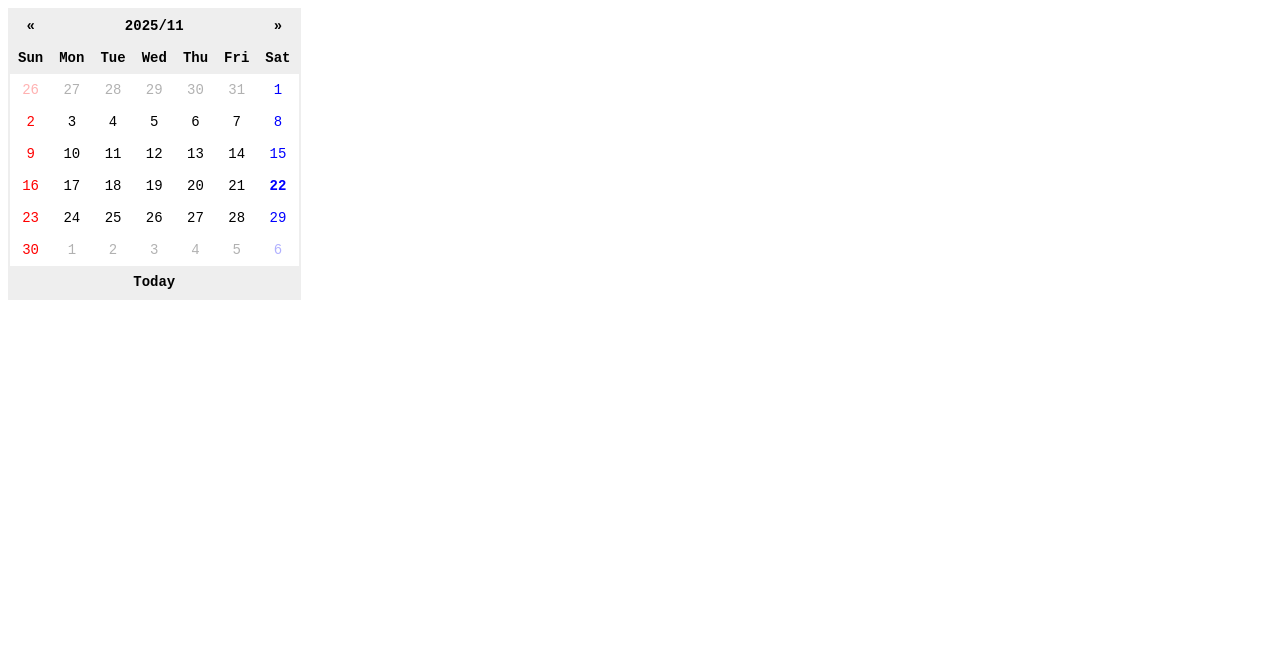
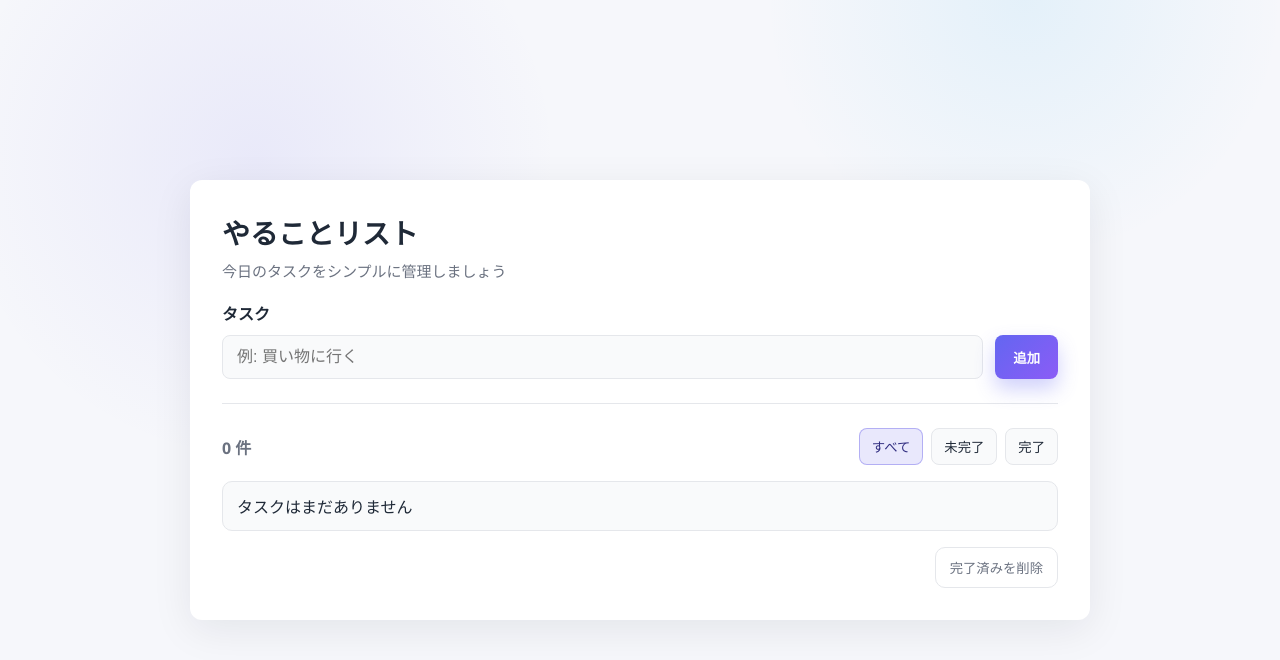
Before and after one commit to aujourdui/calendar, a plain HTML site: page index.html in a window 1280 px wide. Drawn offline with Linux system fonts and the light colour scheme.

Commit message:
Create todo list app

```diff
--- a/css/styles.css
+++ b/css/styles.css
@@ -1,47 +1,235 @@
-body {
-  font-family: 'Courier New', monospace;
-  font-size: 14px;
+:root {
+  --color-bg: #f6f7fb;
+  --color-card: #ffffff;
+  --color-primary: #4f46e5;
+  --color-text: #1f2937;
+  --color-subtle: #6b7280;
+  --color-border: #e5e7eb;
+  --radius: 12px;
+  --shadow: 0 10px 40px rgba(17, 24, 39, 0.08);
 }
 
-table {
-  border-collapse: collapse;
-  border: 2px solid #eee;
+* {
+  box-sizing: border-box;
 }
 
-thead,
-tfoot {
-  background: #eee;
+body {
+  margin: 0;
+  font-family: 'Segoe UI', system-ui, -apple-system, sans-serif;
+  background: radial-gradient(circle at 20% 20%, rgba(79, 70, 229, 0.08), transparent 25%),
+    radial-gradient(circle at 80% 0%, rgba(14, 165, 233, 0.08), transparent 20%),
+    var(--color-bg);
+  color: var(--color-text);
+  min-height: 100vh;
+  display: flex;
+  align-items: center;
+  justify-content: center;
+  padding: 24px;
 }
 
-th,
-td {
-  padding: 8px;
-  text-align: center;
+.app {
+  width: min(900px, 100%);
+  background: var(--color-card);
+  border-radius: var(--radius);
+  box-shadow: var(--shadow);
+  padding: 32px;
 }
 
-tbody td:first-child {
-  color: red;
+.app__header {
+  border-bottom: 1px solid var(--color-border);
+  padding-bottom: 24px;
+  margin-bottom: 24px;
 }
 
-tbody td:last-child {
-  color: blue;
+.app__title {
+  margin: 0 0 8px;
+  font-size: 28px;
 }
 
-tfoot {
-  font-weight: bold;
+.app__subtitle {
+  margin: 0;
+  color: var(--color-subtle);
+  font-size: 15px;
 }
 
-td.disabled {
-  opacity: 0.3;
+.todo-form {
+  margin-top: 20px;
+  display: grid;
+  gap: 10px;
 }
 
-td.today {
-  font-weight: bold;
+.todo-form__label {
+  font-weight: 600;
+  color: var(--color-text);
 }
 
-#prev,
-#next,
-#today {
+.todo-form__row {
+  display: grid;
+  grid-template-columns: 1fr auto;
+  gap: 12px;
+}
+
+.todo-form__input {
+  padding: 12px 14px;
+  border-radius: 8px;
+  border: 1px solid var(--color-border);
+  background: #f9fafb;
+  font-size: 16px;
+  transition: border-color 0.2s ease, box-shadow 0.2s ease;
+}
+
+.todo-form__input:focus {
+  outline: none;
+  border-color: var(--color-primary);
+  box-shadow: 0 0 0 4px rgba(79, 70, 229, 0.15);
+}
+
+.todo-form__button {
+  padding: 12px 18px;
+  background: linear-gradient(135deg, #6366f1, #8b5cf6);
+  color: #fff;
+  border: none;
+  border-radius: 8px;
+  font-weight: 700;
   cursor: pointer;
-  user-select: none;
+  transition: transform 0.1s ease, box-shadow 0.2s ease;
+  box-shadow: 0 10px 20px rgba(99, 102, 241, 0.3);
 }
+
+.todo-form__button:hover {
+  transform: translateY(-1px);
+  box-shadow: 0 12px 24px rgba(99, 102, 241, 0.35);
+}
+
+.panel {
+  display: grid;
+  gap: 16px;
+}
+
+.panel__controls {
+  display: flex;
+  justify-content: space-between;
+  align-items: center;
+  gap: 16px;
+  flex-wrap: wrap;
+}
+
+.panel__count {
+  font-weight: 700;
+  color: var(--color-subtle);
+}
+
+.panel__filters {
+  display: flex;
+  gap: 8px;
+  flex-wrap: wrap;
+}
+
+.filter {
+  border: 1px solid var(--color-border);
+  background: #f9fafb;
+  color: var(--color-text);
+  padding: 8px 12px;
+  border-radius: 8px;
+  cursor: pointer;
+  transition: all 0.2s ease;
+}
+
+.filter.is-active {
+  background: rgba(79, 70, 229, 0.12);
+  color: #312e81;
+  border-color: rgba(79, 70, 229, 0.35);
+}
+
+.todo-list {
+  list-style: none;
+  margin: 0;
+  padding: 0;
+  display: grid;
+  gap: 12px;
+}
+
+.todo-item {
+  background: #f9fafb;
+  border: 1px solid var(--color-border);
+  border-radius: 10px;
+  padding: 12px 14px;
+  display: grid;
+  grid-template-columns: auto 1fr auto;
+  align-items: center;
+  gap: 12px;
+  transition: transform 0.1s ease, box-shadow 0.2s ease, opacity 0.2s ease;
+}
+
+.todo-item:hover {
+  transform: translateY(-2px);
+  box-shadow: 0 8px 18px rgba(17, 24, 39, 0.12);
+}
+
+.todo-item__checkbox {
+  width: 18px;
+  height: 18px;
+  accent-color: var(--color-primary);
+}
+
+.todo-item__text {
+  margin: 0;
+  color: var(--color-text);
+  word-break: break-word;
+}
+
+.todo-item.is-completed {
+  opacity: 0.6;
+}
+
+.todo-item.is-completed .todo-item__text {
+  text-decoration: line-through;
+}
+
+.todo-item__delete {
+  border: none;
+  background: none;
+  color: #ef4444;
+  cursor: pointer;
+  font-weight: 700;
+  padding: 6px;
+  border-radius: 8px;
+  transition: background 0.2s ease;
+}
+
+.todo-item__delete:hover {
+  background: rgba(239, 68, 68, 0.1);
+}
+
+.panel__clear {
+  border: 1px solid var(--color-border);
+  background: transparent;
+  color: var(--color-subtle);
+  padding: 10px 14px;
+  border-radius: 10px;
+  cursor: pointer;
+  transition: all 0.2s ease;
+  justify-self: end;
+}
+
+.panel__clear:hover {
+  color: #b91c1c;
+  border-color: #fecaca;
+  background: #fef2f2;
+}
+
+@media (max-width: 640px) {
+  .todo-form__row {
+    grid-template-columns: 1fr;
+  }
+
+  .panel__controls {
+    flex-direction: column;
+    align-items: flex-start;
+  }
+
+  .panel__clear {
+    width: 100%;
+    justify-self: stretch;
+  }
+}
--- a/index.html
+++ b/index.html
@@ -1,36 +1,37 @@
 <!DOCTYPE html>
-<html lang = "ja">
+<html lang="ja">
 <head>
   <meta charset="utf-8">
-  <title>Calendar</title>
-  <link rel ="stylesheet" href="css/styles.css">
+  <title>Todo List</title>
+  <link rel="stylesheet" href="css/styles.css">
 </head>
 <body>
-  <table>
-    <thead>
-      <tr>
-        <th id="prev">&laquo;</th>
-        <th id="title" colspan="5">2020/05</th>
-        <th id="next">&raquo;</th>
-      </tr>
-      <tr>
-        <th>Sun</th>
-        <th>Mon</th>
-        <th>Tue</th>
-        <th>Wed</th>
-        <th>Thu</th>
-        <th>Fri</th>
-        <th>Sat</th>
-      </tr>
-    </thead>
-    <tbody>
-    </tbody>
-    <tfoot>
-      <tr>
-        <td id="today" colspan="7">Today</td>
-      </tr>
-    </tfoot>
-  </table>
+  <main class="app">
+    <header class="app__header">
+      <h1 class="app__title">やることリスト</h1>
+      <p class="app__subtitle">今日のタスクをシンプルに管理しましょう</p>
+      <form id="todo-form" class="todo-form" autocomplete="off">
+        <label class="todo-form__label" for="todo-input">タスク</label>
+        <div class="todo-form__row">
+          <input id="todo-input" class="todo-form__input" type="text" name="task" placeholder="例: 買い物に行く" required>
+          <button type="submit" class="todo-form__button">追加</button>
+        </div>
+      </form>
+    </header>
+
+    <section class="panel">
+      <div class="panel__controls">
+        <span id="task-count" class="panel__count">0 件</span>
+        <div class="panel__filters" role="group" aria-label="フィルター">
+          <button type="button" class="filter is-active" data-filter="all">すべて</button>
+          <button type="button" class="filter" data-filter="active">未完了</button>
+          <button type="button" class="filter" data-filter="completed">完了</button>
+        </div>
+      </div>
+      <ul id="todo-list" class="todo-list" aria-live="polite"></ul>
+      <button id="clear-completed" class="panel__clear" type="button">完了済みを削除</button>
+    </section>
+  </main>
 
   <script src="js/main.js"></script>
 </body>
--- a/js/main.js
+++ b/js/main.js
@@ -1,140 +1,138 @@
 'use strict';
 
 console.clear();
-{
-  const today = new Date();
-  let year = today.getFullYear();
-  let month = today.getMonth();
 
-  function getCalendarHead() {
-    const dates = [];
-    const d = new Date(year, month, 0).getDate();
-    const n = new Date(year, month, 1).getDay();
+const STORAGE_KEY = 'todo-items-v1';
+const form = document.getElementById('todo-form');
+const input = document.getElementById('todo-input');
+const list = document.getElementById('todo-list');
+const count = document.getElementById('task-count');
+const clearCompletedButton = document.getElementById('clear-completed');
+const filterButtons = Array.from(document.querySelectorAll('.filter'));
 
-    for (let i = 0; i < n; i++)  {
-      dates.unshift({
-        date: d - i,
-        isToday: false,
-        isDisabled: true,
-      });
+const state = {
+  items: [],
+  filter: 'all',
+};
+
+function loadItems() {
+  try {
+    const stored = localStorage.getItem(STORAGE_KEY);
+    if (stored) {
+      state.items = JSON.parse(stored);
     }
-
-    return dates;
-  }
-
-  function getCalendarBody() {
-    const dates = [];
-    const lastDate = new Date(year, month + 1, 0).getDate();
-
-    for (let i = 1; i <= lastDate; i++)  {
-      dates.push({
-        date: i,
-        isToday: false,
-        isDisabled: false,
-      });
-    }
-
-    if (year === today.getFullYear() && month === today.getMonth()) {
-      dates[today.getDate() - 1].isToday = true;
-    }
-
-    return dates;
-  }
-
-  function getCalendarTail() {
-    const dates = [];
-    const lastDay = new Date(year, month + 1, 0).getDay();
-
-    for (let i = 1; i < 7 - lastDay; i++) {
-      dates.push({
-        date: i,
-        isToday: false,
-        isDisabled: true,
-      });
-    }
-    return dates;
-  }
-
-  function clearCalendar() {
-    const tbody = document.querySelector('tbody');
-
-    while (tbody.firstChild) {
-      tbody.removeChild(tbody.firstChild);
+  } catch (error) {
+    console.error('Failed to load todos:', error);
   }
 }
 
-  function renderTitle() {
-    const title = `${year}/${String(month + 1).padStart(2, '0')}`;
-    document.getElementById('title').textContent = title;
+function saveItems() {
+  localStorage.setItem(STORAGE_KEY, JSON.stringify(state.items));
 }
 
-  function renderWeeks() {
-    const dates = [
-      ...getCalendarHead(),
-      ...getCalendarBody(),
-      ...getCalendarTail(),
-    ];
-
-    const weeks = [];
-    const weeksCount = dates.length / 7;
-
-    for (let i = 0; i < weeksCount; i++) {
-      weeks.push(dates.splice(0, 7));
+function updateCount() {
+  const remaining = state.items.filter(item => !item.completed).length;
+  count.textContent = `${remaining} 件`;
 }
 
-    weeks.forEach(week => {
-      const tr = document.createElement('tr');
-      week.forEach(date => {
-        const td = document.createElement('td');
+function createTodoElement(item) {
+  const li = document.createElement('li');
+  li.className = `todo-item${item.completed ? ' is-completed' : ''}`;
+  li.dataset.id = item.id;
 
-        td.textContent = date.date;
-        if (date.isToday) {
-          td.classList.add('today');
-        }
-        if (date.isDisabled) {
-          td.classList.add('disabled');
+  const checkbox = document.createElement('input');
+  checkbox.type = 'checkbox';
+  checkbox.className = 'todo-item__checkbox';
+  checkbox.checked = item.completed;
+  checkbox.addEventListener('change', () => toggleTodo(item.id));
+
+  const text = document.createElement('p');
+  text.className = 'todo-item__text';
+  text.textContent = item.text;
+
+  const deleteButton = document.createElement('button');
+  deleteButton.className = 'todo-item__delete';
+  deleteButton.type = 'button';
+  deleteButton.setAttribute('aria-label', `${item.text} を削除`);
+  deleteButton.textContent = '×';
+  deleteButton.addEventListener('click', () => deleteTodo(item.id));
+
+  li.append(checkbox, text, deleteButton);
+  return li;
 }
 
-        tr.appendChild(td);
+function renderList() {
+  list.innerHTML = '';
+  const filtered = state.items.filter(item => {
+    if (state.filter === 'active') return !item.completed;
+    if (state.filter === 'completed') return item.completed;
+    return true;
   });
-      document.querySelector('tbody').appendChild(tr);
-    });
+
+  if (filtered.length === 0) {
+    const empty = document.createElement('li');
+    empty.className = 'todo-item';
+    empty.textContent = 'タスクはまだありません';
+    list.appendChild(empty);
+  } else {
+    filtered.map(createTodoElement).forEach(element => list.appendChild(element));
   }
 
-  function createCalendar() {
-    clearCalendar();
-    renderTitle();
-    renderWeeks();
+  updateCount();
 }
 
-  document.getElementById('prev').addEventListener('click', () => {
-    month--;
-    if (month < 0) {
-      year--;
-      month = 11;
+function addTodo(text) {
+  const newItem = {
+    id: crypto.randomUUID(),
+    text,
+    completed: false,
+  };
+  state.items.unshift(newItem);
+  saveItems();
+  renderList();
 }
 
-    createCalendar();
+function toggleTodo(id) {
+  state.items = state.items.map(item =>
+    item.id === id ? { ...item, completed: !item.completed } : item
+  );
+  saveItems();
+  renderList();
+}
 
+function deleteTodo(id) {
+  state.items = state.items.filter(item => item.id !== id);
+  saveItems();
+  renderList();
+}
+
+function clearCompleted() {
+  state.items = state.items.filter(item => !item.completed);
+  saveItems();
+  renderList();
+}
+
+function setFilter(filter) {
+  state.filter = filter;
+  filterButtons.forEach(button => {
+    button.classList.toggle('is-active', button.dataset.filter === filter);
+  });
+  renderList();
+}
+
+form.addEventListener('submit', event => {
+  event.preventDefault();
+  const value = input.value.trim();
+  if (!value) return;
+  addTodo(value);
+  input.value = '';
+  input.focus();
 });
 
-  document.getElementById('next').addEventListener('click', () => {
-    month++;
-    if (month > 11) {
-      year++;
-      month = 0;
-    }
+clearCompletedButton.addEventListener('click', clearCompleted);
+filterButtons.forEach(button =>
+  button.addEventListener('click', () => setFilter(button.dataset.filter))
+);
 
-    createCalendar();
-
-  });
-
-  document.getElementById('today').addEventListener('click', () => {
-    year = today.getFullYear();
-    month = today.getMonth();
-
-    createCalendar();
-  });
-
-  createCalendar();
-}
+loadItems();
+renderList();
```
Lines whose indentation alone changed are shown as unchanged.
